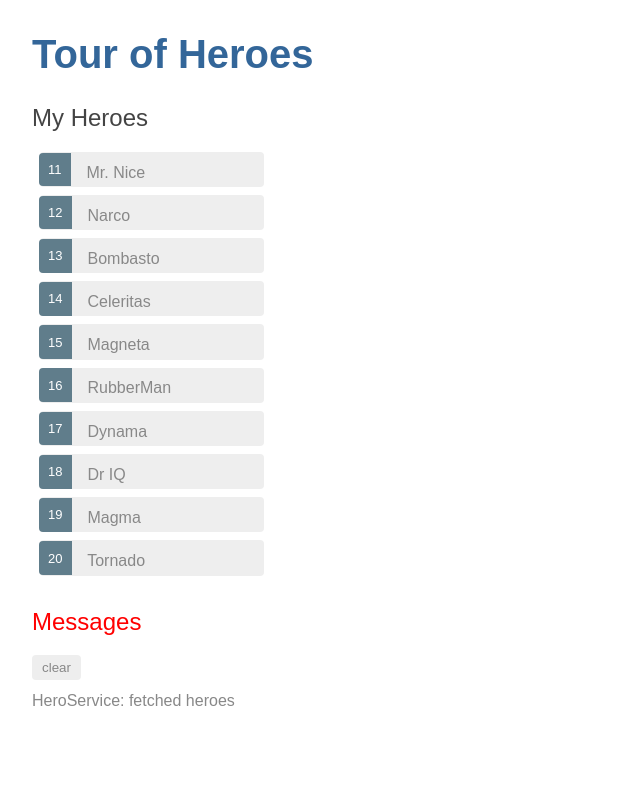
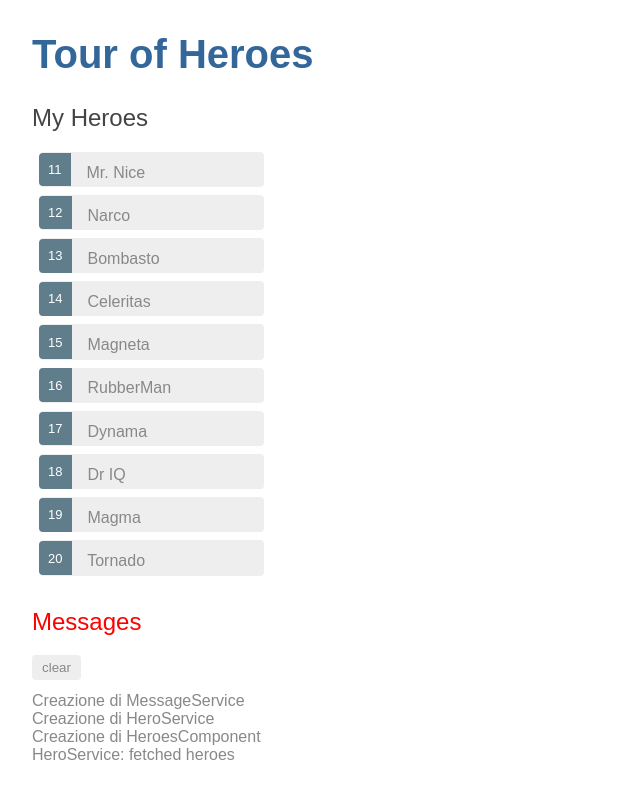
Before and after one commit to ivanoND/heroAppFrontend, an Angular app: page / in a window 1280 px wide. Shown: the whole page, without its empty margins (0-640 px from the left). Built offline with nearby package versions, Linux system fonts and the light colour scheme.

Commit message:
Uso di messageService in tutta l'app

```diff
--- a/src/app/hero.service.ts
+++ b/src/app/hero.service.ts
@@ -10,7 +10,7 @@ import {MessageService} from './message.service';
 export class HeroService {
 
   constructor(private messageService: MessageService) {
-    console.log('Creazione di HeroService');
+    messageService.add('Creazione di HeroService');
   }
 
   getHeroes(): Observable<Hero[]> {
--- a/src/app/heroes/heroes.component.ts
+++ b/src/app/heroes/heroes.component.ts
@@ -1,6 +1,7 @@
 import {Component, OnInit} from '@angular/core';
 import {Hero} from '../hero';
 import {HeroService} from '../hero.service';
+import {MessageService} from '../message.service';
 
 @Component({
   selector: 'app-heroes',
@@ -16,8 +17,9 @@ export class HeroesComponent implements OnInit {
   // questa sintassi allo stesso tempo dichiara un campo
   // privato con il nome fornito e lo inizializza con il
   // valore passato al costruttore
-  constructor(private heroService: HeroService) {
-    console.log('Creazione di HeroesComponent');
+  constructor(private heroService: HeroService,
+              private messageService: MessageService) {
+    messageService.add('Creazione di HeroesComponent');
   }
 
   ngOnInit() {
@@ -36,7 +38,7 @@ export class HeroesComponent implements OnInit {
     // backtick ` per delimitare le stringhe e l'espressione
     // ${qualche espressione} per inserire un espressione
     // http://geckosoft.it/blog/come-digitare-il-catattere-backtick-accento-grave-e-tilde-su-windows-utilizzando-una-tastiera-italiana-senza-tastierino-numerico
-    console.log(`Hai cliccato sull'eroe ${hero.name}`);
+    this.messageService.add(`Hai cliccato sull'eroe ${hero.name}`);
     // in javascript 5 sarebbe cosi
     // console.log('Hai cliccato sull\'eroe' + hero.name);
     // assegno l'eroe selezionato
--- a/src/app/message.service.ts
+++ b/src/app/message.service.ts
@@ -7,7 +7,7 @@ export class MessageService {
   messages: string[] = [];
 
   constructor() {
-    console.log('Creazione di MessageService');
+    this.add('Creazione di MessageService');
   }
 
   add(message: string) {
```
